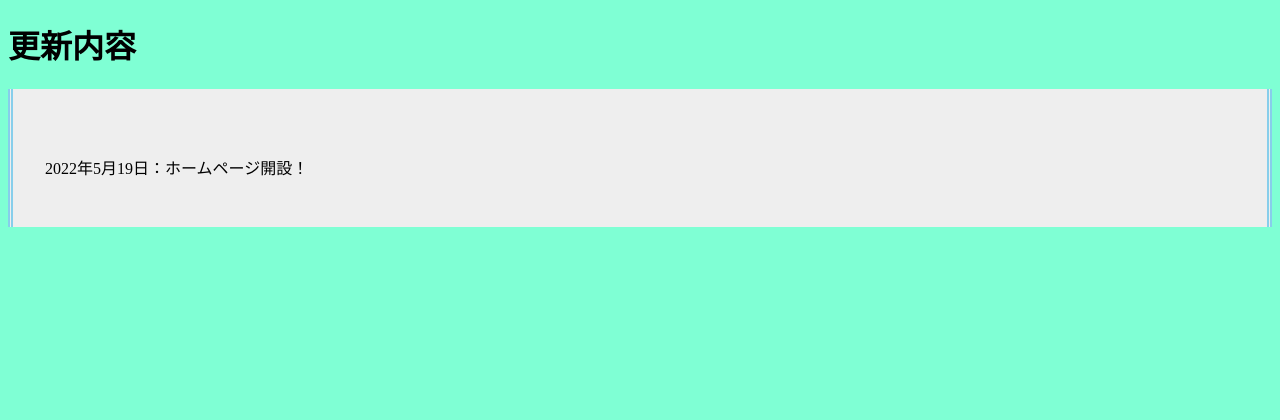
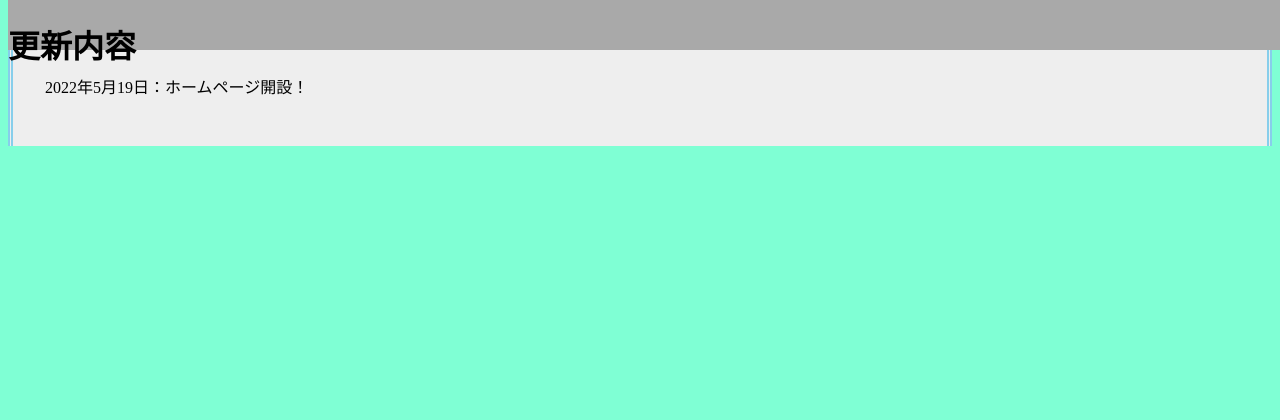
Before and after one commit to minntogames/minntogames.github.io, a PHP site: the page made by 更新内容.html in a window 1280 px wide. Shown: the top 420 px of the page. Run offline with PHP 8.4, Linux system fonts and the light colour scheme.

Commit message:
Update 更新内容.css

```diff
--- a/更新内容.css
+++ b/更新内容.css
@@ -1,3 +1,11 @@
+.header {
+  position: fixed;
+  top: 0;
+  width: 100%;
+  height: 50px;
+  background-color: darkgrey;
+}
+
 .box {
   border-left: 5px double skyblue;
   border-right: 5px double skyblue;
```
